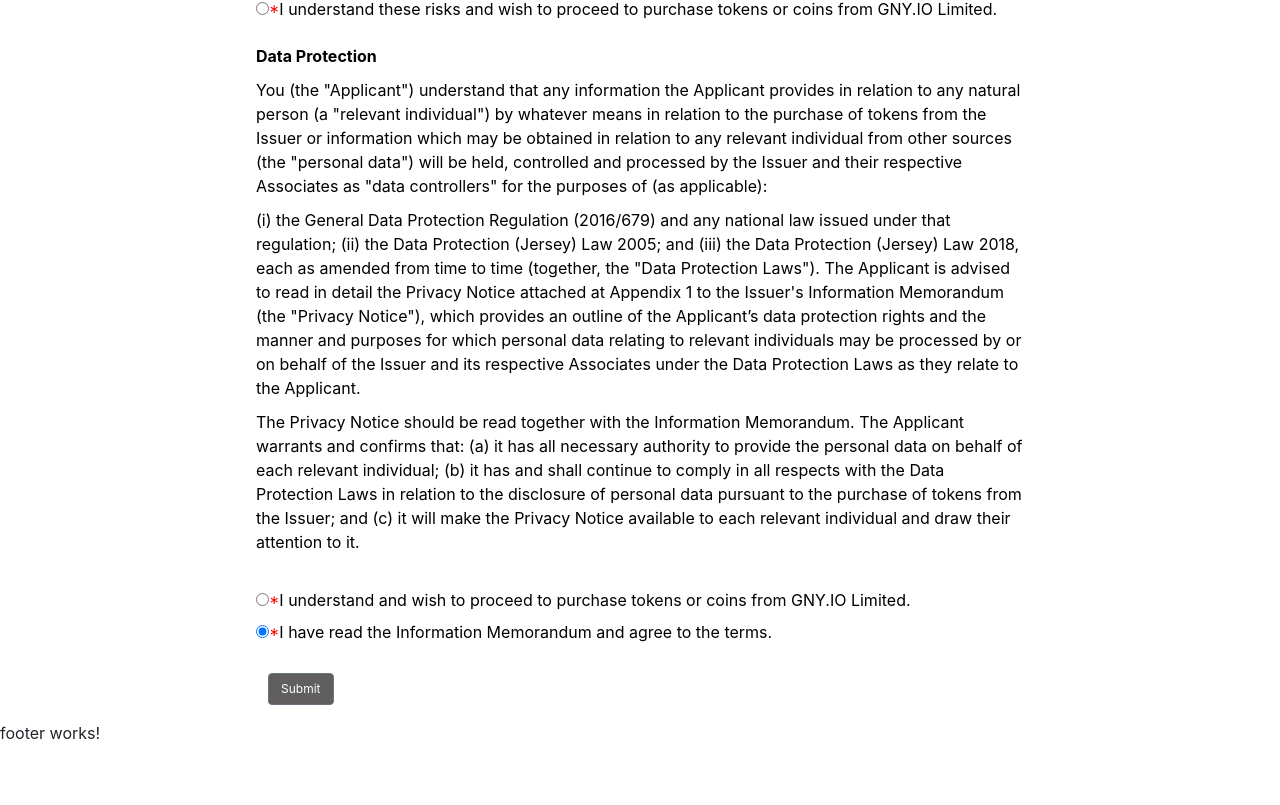
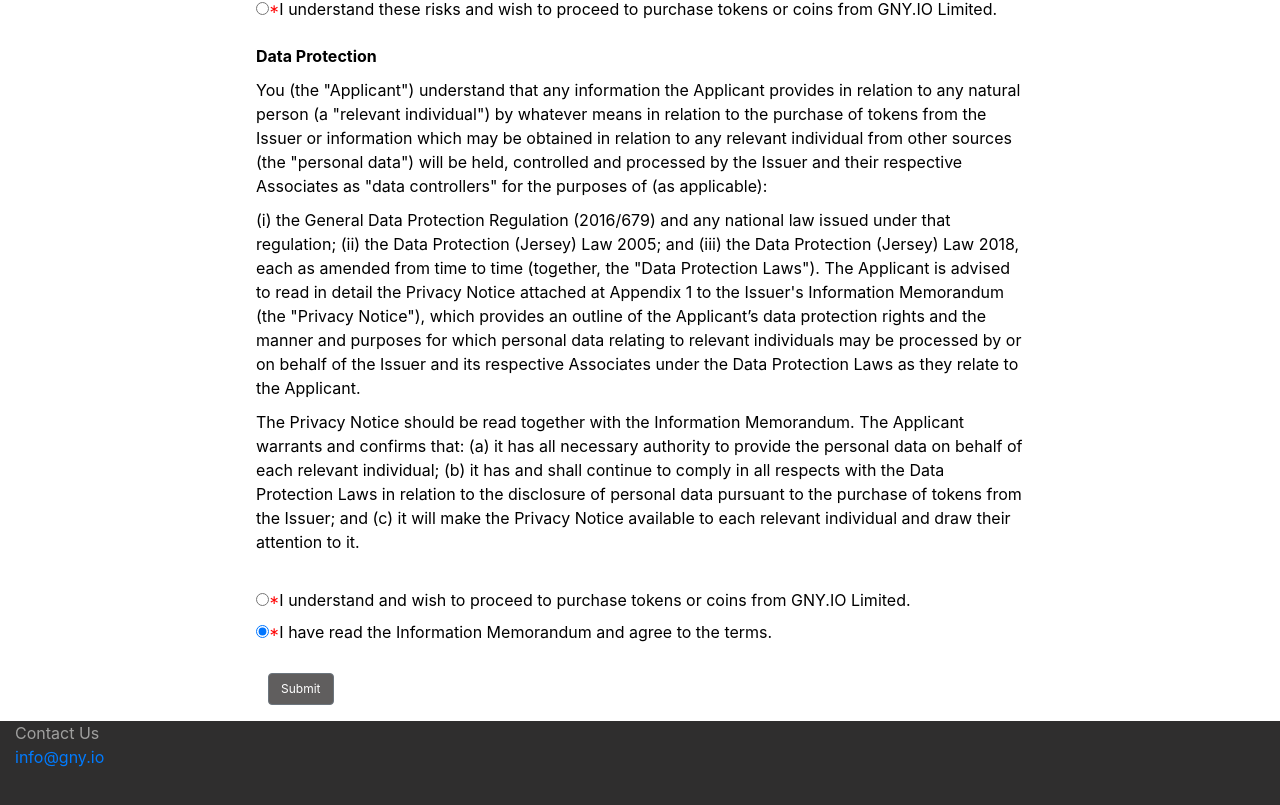
Before and after one commit to noyessie/consumercoin, an Angular app: page / in a window 1280 px wide. Shown: the part 1842-2647 px from the top of the page. Before the commit the page ends 2603 px from the top, so only its background shows below. Built offline with nearby package versions, Linux system fonts and the light colour scheme; a web font is replaced by a local one.

Commit message:
start footer

```diff
--- a/src/app/shared/components/footer/footer.component.html
+++ b/src/app/shared/components/footer/footer.component.html
@@ -1,3 +1,9 @@
-<p>
-  footer works!
-</p>
+<footer>
+	<div class="col">
+		<div>Contact Us</div>
+		<div><a href="info@gny.io">info@gny.io</a></div>
+​
+	</div>
+	<div class="col"></div>
+	<div class="col"></div>
+</footer>
--- a/src/app/shared/components/footer/footer.component.scss
+++ b/src/app/shared/components/footer/footer.component.scss
@@ -0,0 +1,7 @@
+@import '~scss/vars';
+
+footer{
+	min-height: $footer-height;
+	color: $footer-text-color;
+	background-color: $footer-color;
+}
--- a/src/scss/_vars.scss
+++ b/src/scss/_vars.scss
@@ -8,6 +8,10 @@ $color-secondary: #000;
 $home-width: 60%;
 $menu-width: 80%;
 
+//footer
+$footer-height: 150px;
+$footer-color: #2f2e2e;
+$footer-text-color:#A0A09F;
 
 //input
 $input-border-raduis: 10px;
```
